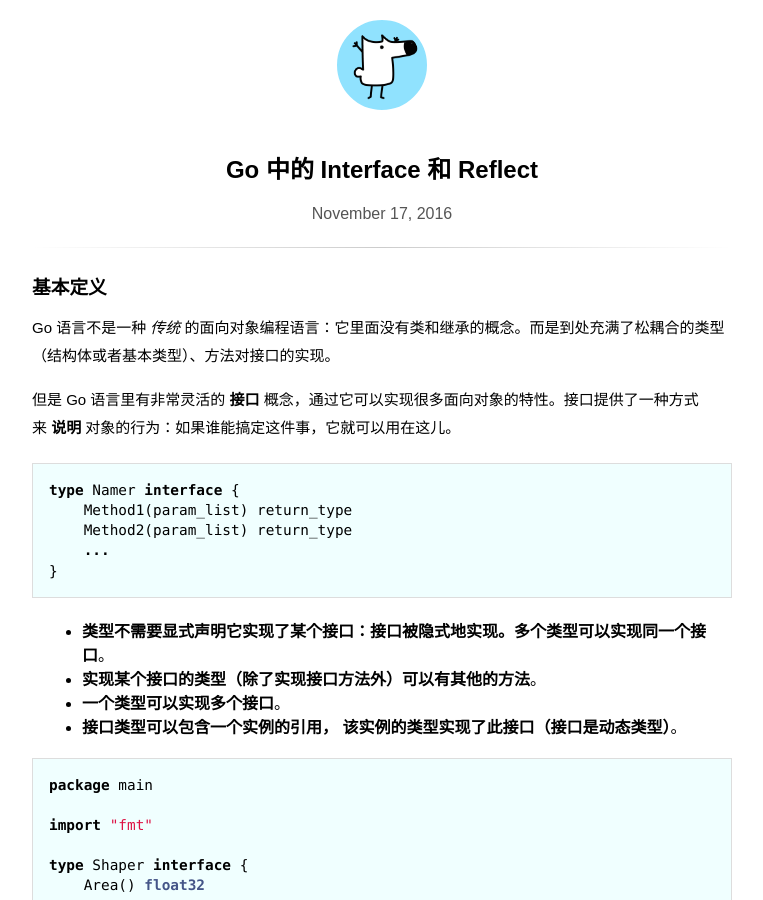
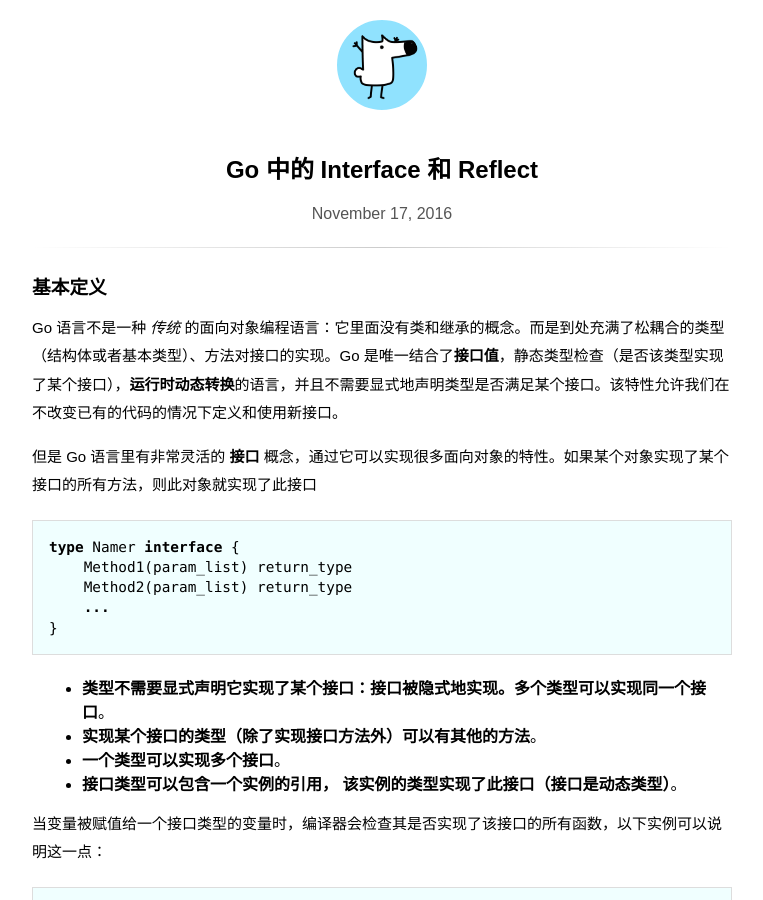
Before and after one commit to wuchangfeng/wuchangfeng.github.io, a Jekyll site: the page built from _posts/2016-11-17--interface-and-reflect-in-go.md, in a window 1280 px wide and 900 px high. Shown: the whole window, without its empty margins (258-1021 px from the left). Built offline with Jekyll 4.4.1, drawn with Linux system fonts in a browser that asks for light colours; some web fonts are replaced; comment, search, counter and statistics services are not loaded; some of the changed lines change nothing that is shown; some of the changed text lies outside the part shown.

Commit message:
blog update

````diff
--- a/_posts/2016-11-17--interface-and-reflect-in-go.md
+++ b/_posts/2016-11-17--interface-and-reflect-in-go.md
@@ -7,9 +7,9 @@ categories: Go
 
 ### 基本定义
 
-Go 语言不是一种 *传统* 的面向对象编程语言：它里面没有类和继承的概念。而是到处充满了松耦合的类型（结构体或者基本类型）、方法对接口的实现。
+Go 语言不是一种 *传统* 的面向对象编程语言：它里面没有类和继承的概念。而是到处充满了松耦合的类型（结构体或者基本类型）、方法对接口的实现。Go 是唯一结合了**接口值**，静态类型检查（是否该类型实现了某个接口），**运行时动态转换**的语言，并且不需要显式地声明类型是否满足某个接口。该特性允许我们在不改变已有的代码的情况下定义和使用新接口。
 
-但是 Go 语言里有非常灵活的 **接口** 概念，通过它可以实现很多面向对象的特性。接口提供了一种方式来 **说明** 对象的行为：如果谁能搞定这件事，它就可以用在这儿。
+但是 Go 语言里有非常灵活的 **接口** 概念，通过它可以实现很多面向对象的特性。如果某个对象实现了某个接口的所有方法，则此对象就实现了此接口
 
 ```go
 type Namer interface {
@@ -23,6 +23,8 @@ type Namer interface {
 - **实现某个接口的类型（除了实现接口方法外）可以有其他的方法**。
 - **一个类型可以实现多个接口**。
 - **接口类型可以包含一个实例的引用， 该实例的类型实现了此接口（接口是动态类型）**。
+
+当变量被赋值给一个接口类型的变量时，编译器会检查其是否实现了该接口的所有函数，以下实例可以说明这一点：
 
 ```go
 package main
@@ -296,16 +298,14 @@ func main() {
 
 输出结果如下：
 
-```go
-type: float64
-value: 3.4
-type: float64
-kind: float64
-value: 3.4
-3.4
-value is 3.40e+00
-3.4
-```
+> type: float64
+> value: 3.4
+> type: float64
+> kind: float64
+> value: 3.4
+> 3.4
+> value is 3.40e+00
+> 3.4
 
 而对于其中的注释一处 v.kind() 其本质的意思是返回 v 最底层的类型，为什么是最底层的类型，看完下面这个例子：
 
````
